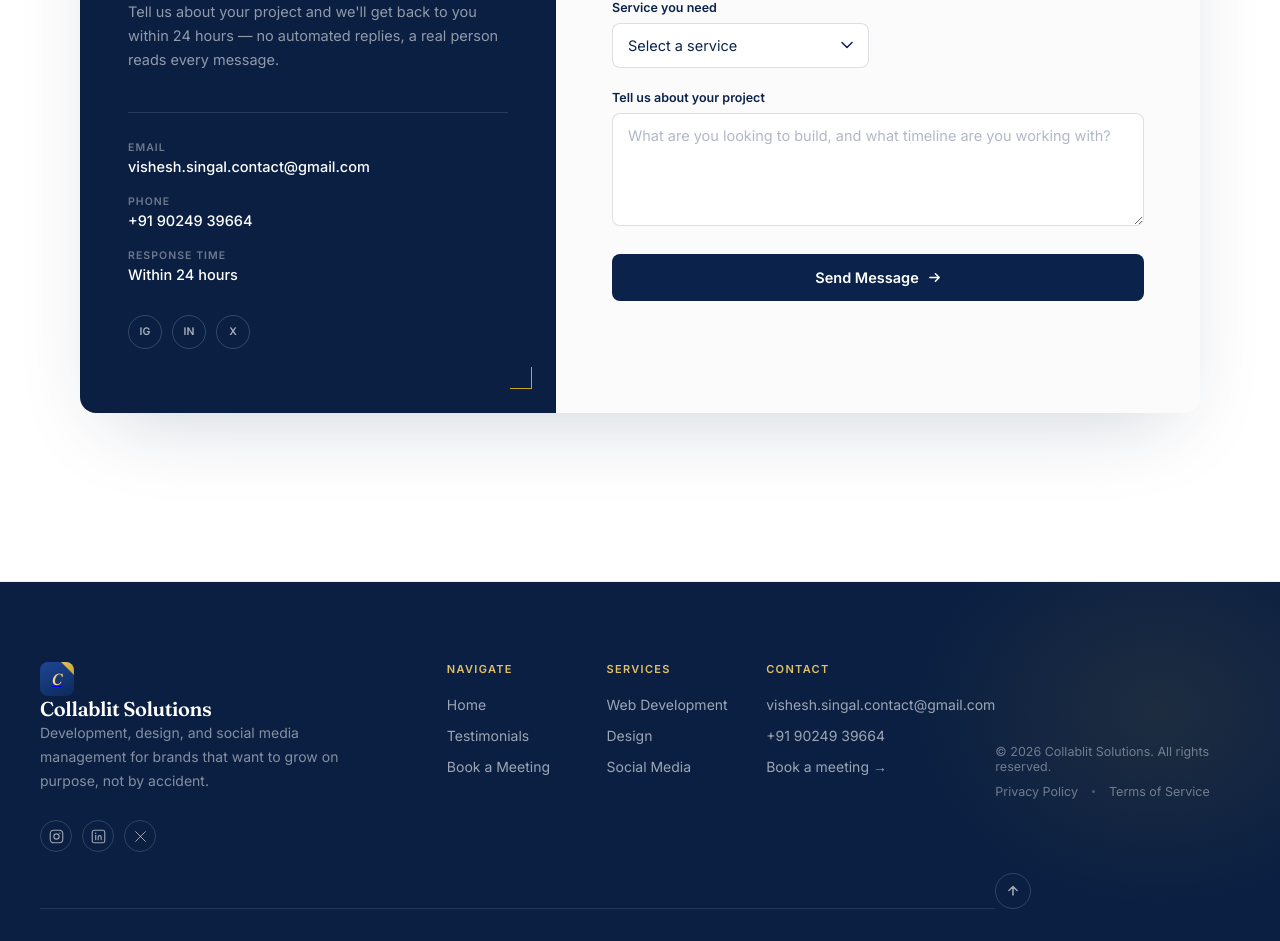
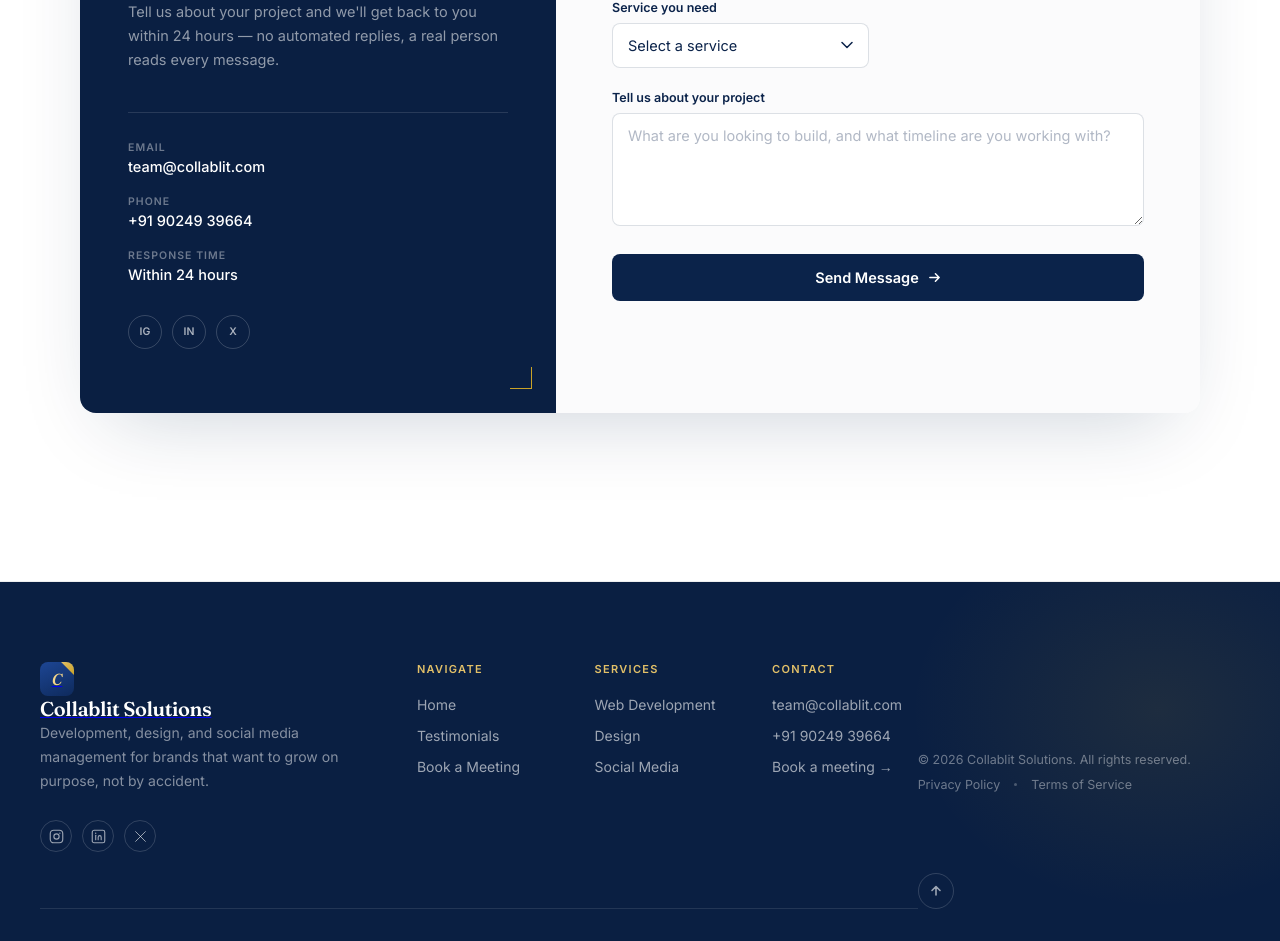
Before and after one commit to visheshsingal/CollablitAgency, a Next.js app: page / in a window 1280 px wide. Shown: the part 5565-6506 px from the top of the page. Built offline with nearby package versions, Linux system fonts and the light colour scheme.

Commit message:
changed the email

```diff
--- a/components/Contact.jsx
+++ b/components/Contact.jsx
@@ -70,9 +70,9 @@ export default function Contact() {
             </p>
 
             <div className="contact-details">
-              <a href="mailto:vishesh.singal.contact@gmail.com" className="detail-item">
+              <a href="mailto:team@collablit.com" className="detail-item">
                 <span className="detail-label">Email</span>
-                <span className="detail-value">vishesh.singal.contact@gmail.com</span>
+                <span className="detail-value">team@collablit.com</span>
               </a>
               <a href="tel:+919024939664" className="detail-item">
                 <span className="detail-label">Phone</span>
--- a/components/Footer.jsx
+++ b/components/Footer.jsx
@@ -61,7 +61,7 @@ export default function Footer() {
 
             <div className="link-group">
               <h4>Contact</h4>
-              <a href="mailto:vishesh.singal.contact@gmail.com">vishesh.singal.contact@gmail.com</a>
+              <a href="mailto:team@collablit.com">team@collablit.com</a>
               <a href="tel:+919024939664">+91 90249 39664</a>
               <Link href="/book-meeting">Book a meeting →</Link>
             </div>
--- a/pages/api/contact.js
+++ b/pages/api/contact.js
@@ -1,6 +1,6 @@
 import nodemailer from 'nodemailer'
 
-const toEmail = process.env.TO_EMAIL || 'vishesh.singal.contact@gmail.com'
+const toEmail = process.env.TO_EMAIL || 'team@collablit.com'
 
 function formatContactEmail(data) {
   return {
```
